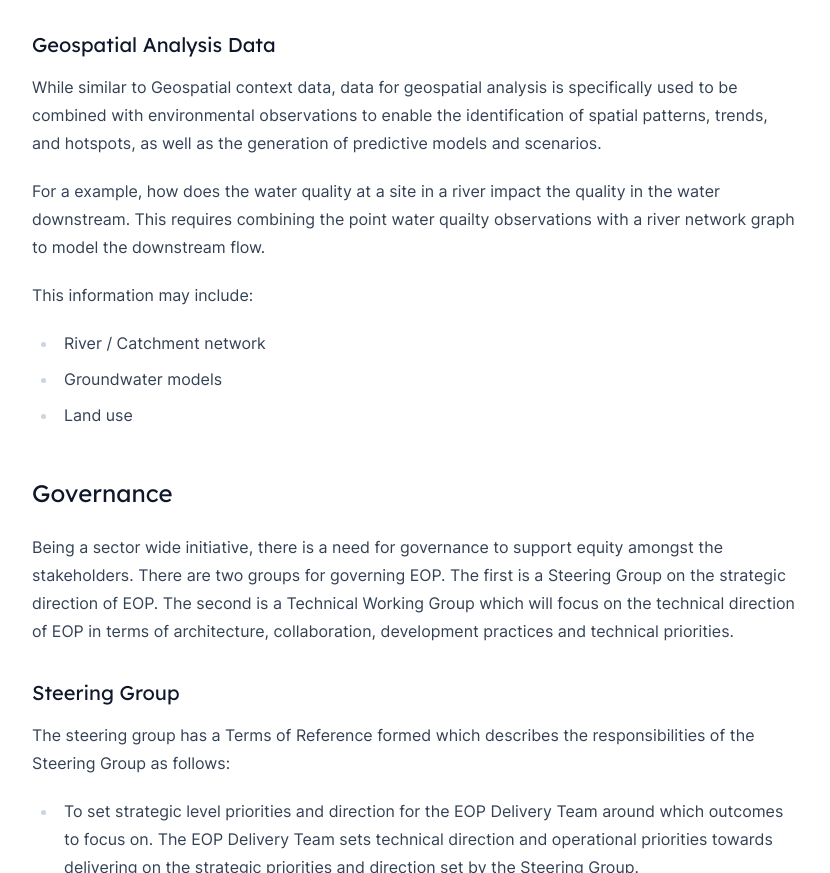
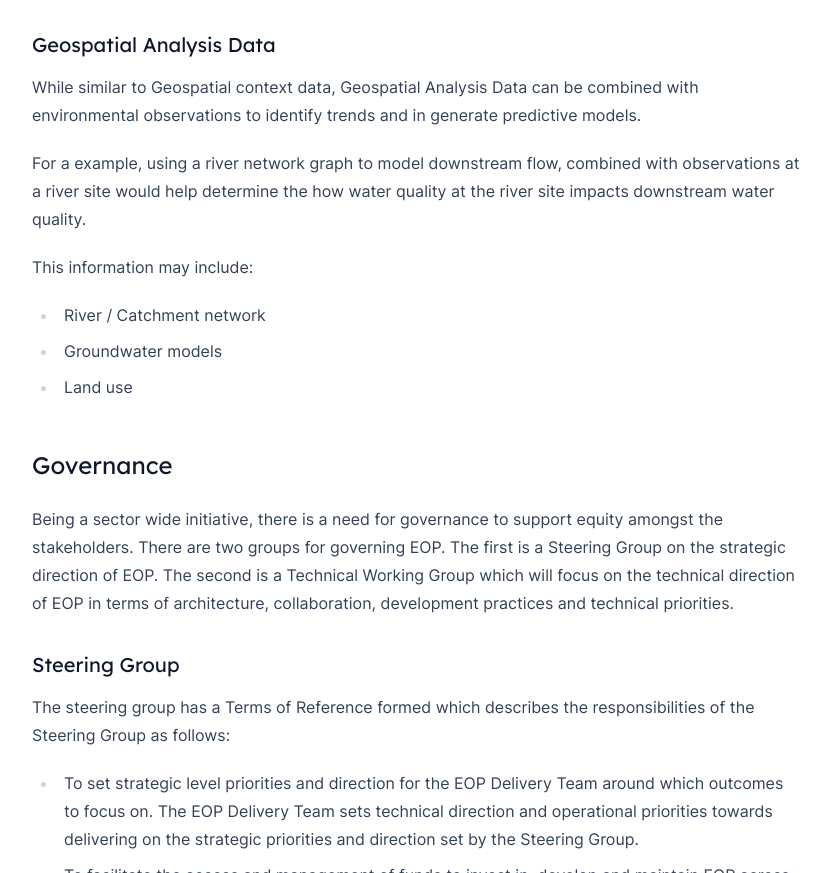
Before and after one commit to Greater-Wellington-Regional-Council/Environmental-Outcomes-Platform, a Gatsby site in the folder docs-site/: page / in a window 1280 px wide. Shown: the part 2679-3552 px from the top of the page, without its empty margins (368-1198 px from the left). Built offline with nearby package versions, Linux system fonts and the light colour scheme; Gatsby itself is replaced by a stand-in of ours.

Commit message:
Update docs-site/src/markdown-pages/index.md
Co-authored-by: Vimal Jobanputra <vim@noodle.io>

```diff
--- a/docs-site/src/markdown-pages/index.md
+++ b/docs-site/src/markdown-pages/index.md
@@ -99,14 +99,13 @@ This information may include:
 
 ### Geospatial Analysis Data
 
-While similar to Geospatial context data, data for geospatial analysis is
-specifically used to be combined with environmental observations to enable the
-identification of spatial patterns, trends, and hotspots, as well as the
-generation of predictive models and scenarios.
+While similar to Geospatial context data, Geospatial Analysis Data can
+be combined with environmental observations to identify trends and in
+generate predictive models.
 
-For a example, how does the water quality at a site in a river impact the
-quality in the water downstream. This requires combining the point water quailty
-observations with a river network graph to model the downstream flow.
+For a example, using a river network graph to model downstream flow, combined
+with observations at a river site would help determine the how water quality at
+the river site impacts downstream water quality.
 
 This information may include:
 
```
